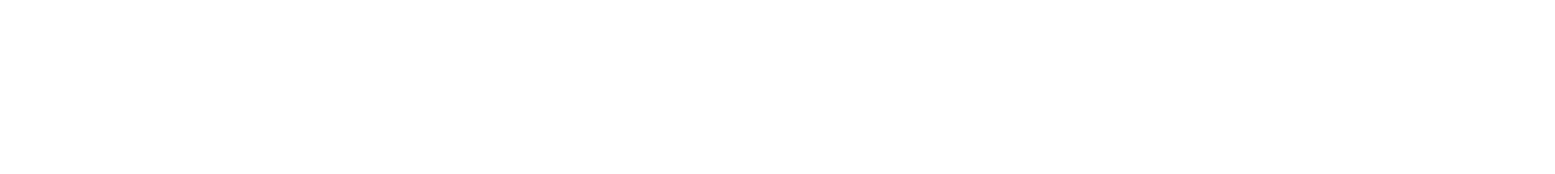
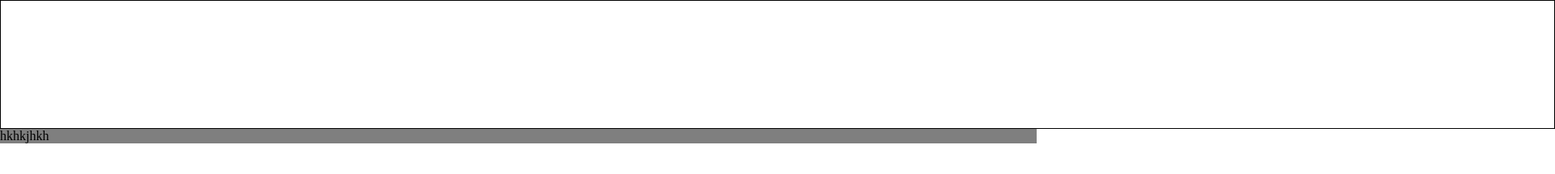
Before and after one commit to XxUnderyourbedxX/Personal-project.1, a plain HTML site: page index.html in a window 1280 px wide. Shown: the whole page at 81% size, 1920 px wide, since content can reach past the window. Drawn offline with Linux system fonts and the light colour scheme.

Commit message:
new 4/25/23

```diff
--- a/index.html
+++ b/index.html
@@ -8,7 +8,8 @@
 
     <title>Personal Website Project</title>
 </head>
+<header></header>
 <body>
-
+    <div class="box">hkhkjhkh</div>
 </body>
 </html>
--- a/stylesheet.css
+++ b/stylesheet.css
@@ -1,3 +1,16 @@
 *{
     box-sizing: border-box;
+    margin: auto;
 }
+
+header{
+    width: 120em;
+    height:10em ;
+    background-color: rgb(255, 255, 255);
+    border: 1px solid black;
+}
+
+.box{
+    background-color: #7F7F7F;
+
+}
```
